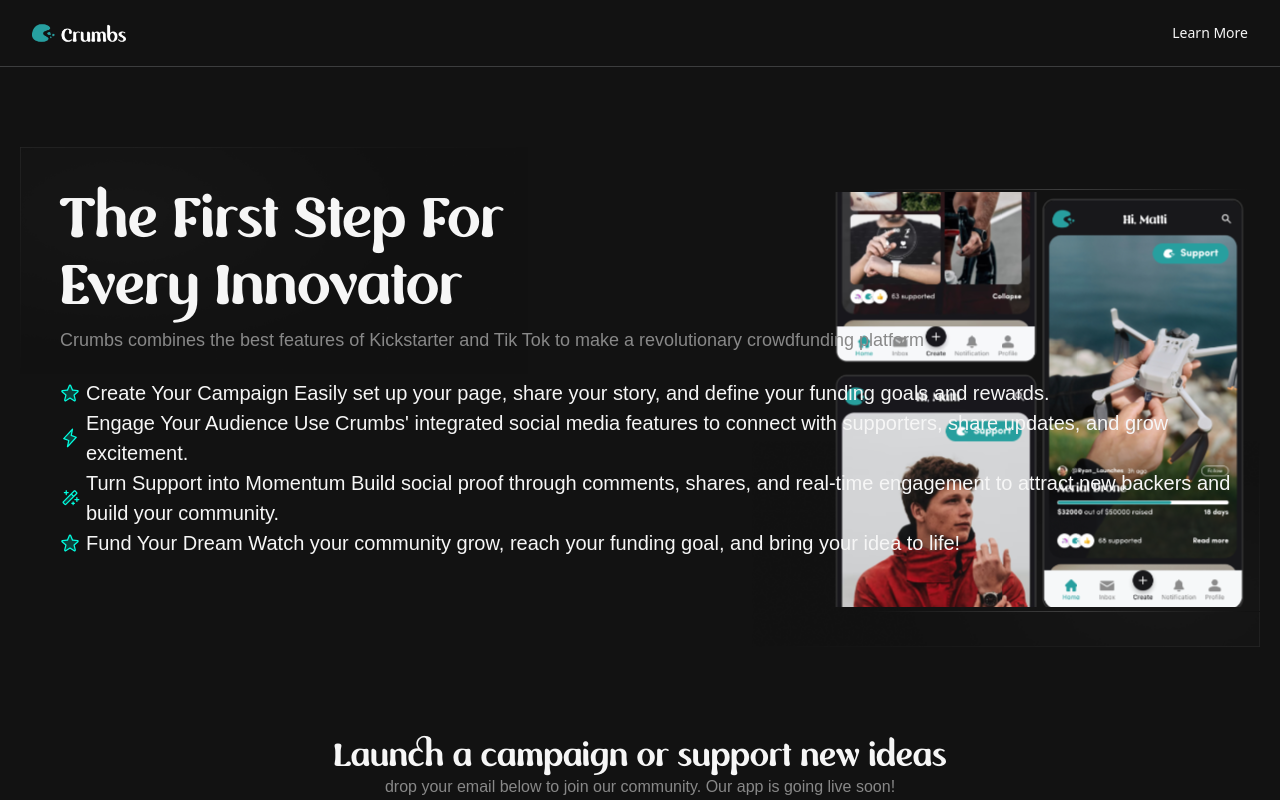
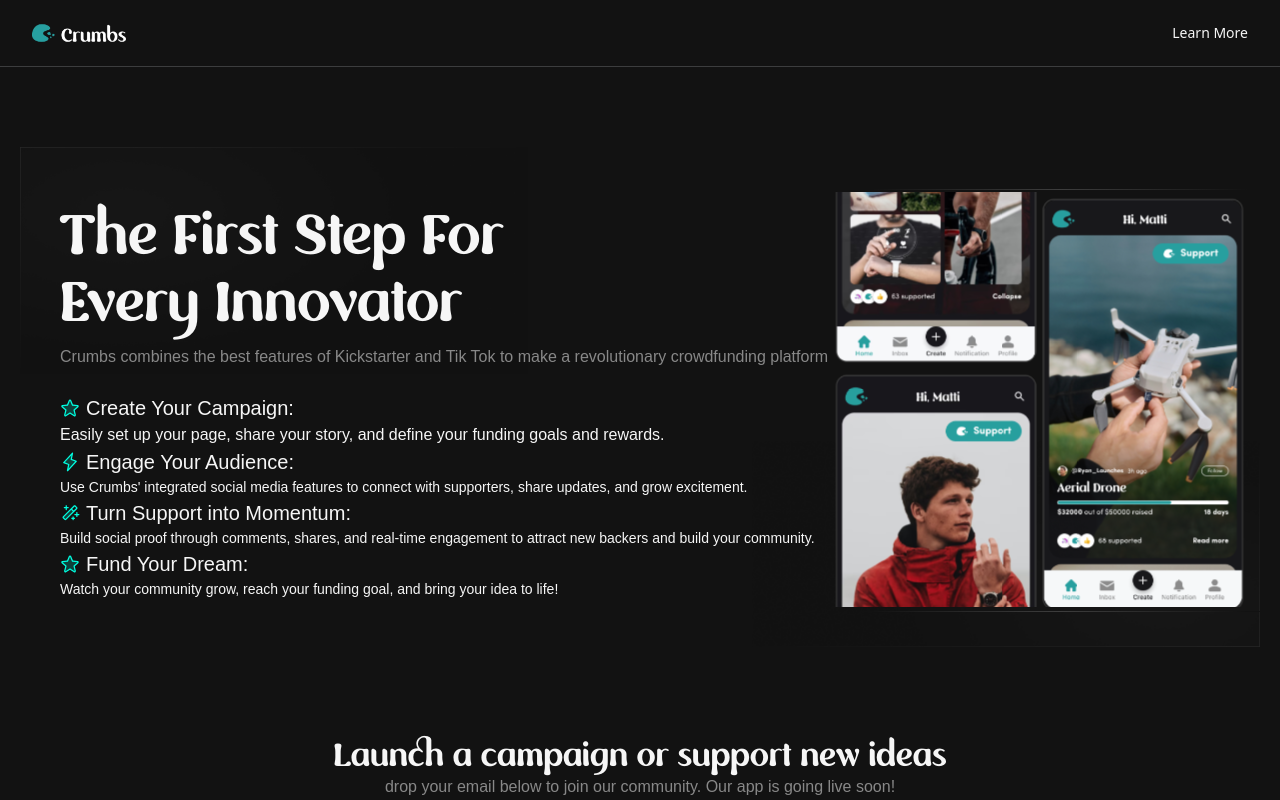
Before and after one commit to abdulrafay23butt/crumbs_Website, a Next.js app: page / in a window 1280 px wide. Shown: the top 800 px of the page. Built offline with nearby package versions, Linux system fonts and the light colour scheme; a web font is replaced by a local one.

Commit message:
ZG edits to landing page

```diff
--- a/package.json
+++ b/package.json
@@ -10,6 +10,8 @@
   },
   "dependencies": {
     "clsx": "^2.1.1",
+    "latest": "^0.2.0",
+    "n": "^10.1.0",
     "next": "14.2.14",
     "react": "^18",
     "react-dom": "^18",
--- a/src/components/Home/Hero/index.tsx
+++ b/src/components/Home/Hero/index.tsx
@@ -37,34 +37,50 @@
               <h1 className="text-[56px] mob:text-[50px] font-foghe font-normal text-graish max-w-[459px] leading-[67.2px] mob:leading-[60.2px]">
                 The First Step For Every Innovator
               </h1>
-              <p className="text-[18px] font-sofiapro font-normal text-[#888888]  mt-4 mb-6">
+              <p className="text-[16px] font-sofiapro font-normal text-[#888888]  mt-4 mb-6">
               Crumbs combines the best features of Kickstarter and Tik Tok to make a revolutionary crowdfunding platform
               </p>
               <div className="flex gap-[6px]">
                 <Image src={star} alt="star" width={20} height={20} />
                 <p className="text-[20px] font-sofiapro font-normal text-[#F6F6F6]  ">
-                Create Your Campaign
+                Create Your Campaign:
+                </p>
+              </div>
+              <div className="flex gap-[6px]">
+                <p className="text-[16px] font-sofiapro font-normal text-[#F6F6F6]  ">
                 Easily set up your page, share your story, and define your funding goals and rewards.
                 </p>
               </div>
               <div className="flex gap-[6px]">
                 <Image src={thunder} alt="star" width={20} height={20} />
                 <p className="text-[20px] font-sofiapro font-normal text-[#F6F6F6] ">
-                Engage Your Audience
+                Engage Your Audience:
+                </p>
+              </div>
+              <div className="flex gap-[6px]">
+                <p className="text-[14px] font-sofiapro font-normal text-[#F6F6F6]  ">
                 Use Crumbs' integrated social media features to connect with supporters, share updates, and grow excitement.
                 </p>
               </div>
               <div className="flex gap-[6px]">
                 <Image src={pencil} alt="star" width={20} height={20} />
                 <p className="text-[20px] font-sofiapro font-normal text-[#F6F6F6] ">
-                Turn Support into Momentum
+                Turn Support into Momentum:
+                </p>
+              </div>
+              <div className="flex gap-[6px]">
+                <p className="text-[14px] font-sofiapro font-normal text-[#F6F6F6]  ">
                 Build social proof through comments, shares, and real-time engagement to attract new backers and build your community.
                 </p>
               </div>
               <div className="flex gap-[6px]">
                 <Image src={star} alt="star" width={20} height={20} />
                 <p className="text-[20px] font-sofiapro font-normal text-[#F6F6F6] ">
-                Fund Your Dream
+                Fund Your Dream:
+                </p>
+              </div>
+              <div className="flex gap-[6px]">
+                <p className="text-[14px] font-sofiapro font-normal text-[#F6F6F6]  ">
                 Watch your community grow, reach your funding goal, and bring your idea to life!
                 </p>
               </div>
```
Also changed, not shown: 1 other file (tests, documents, lock files or other folders).
